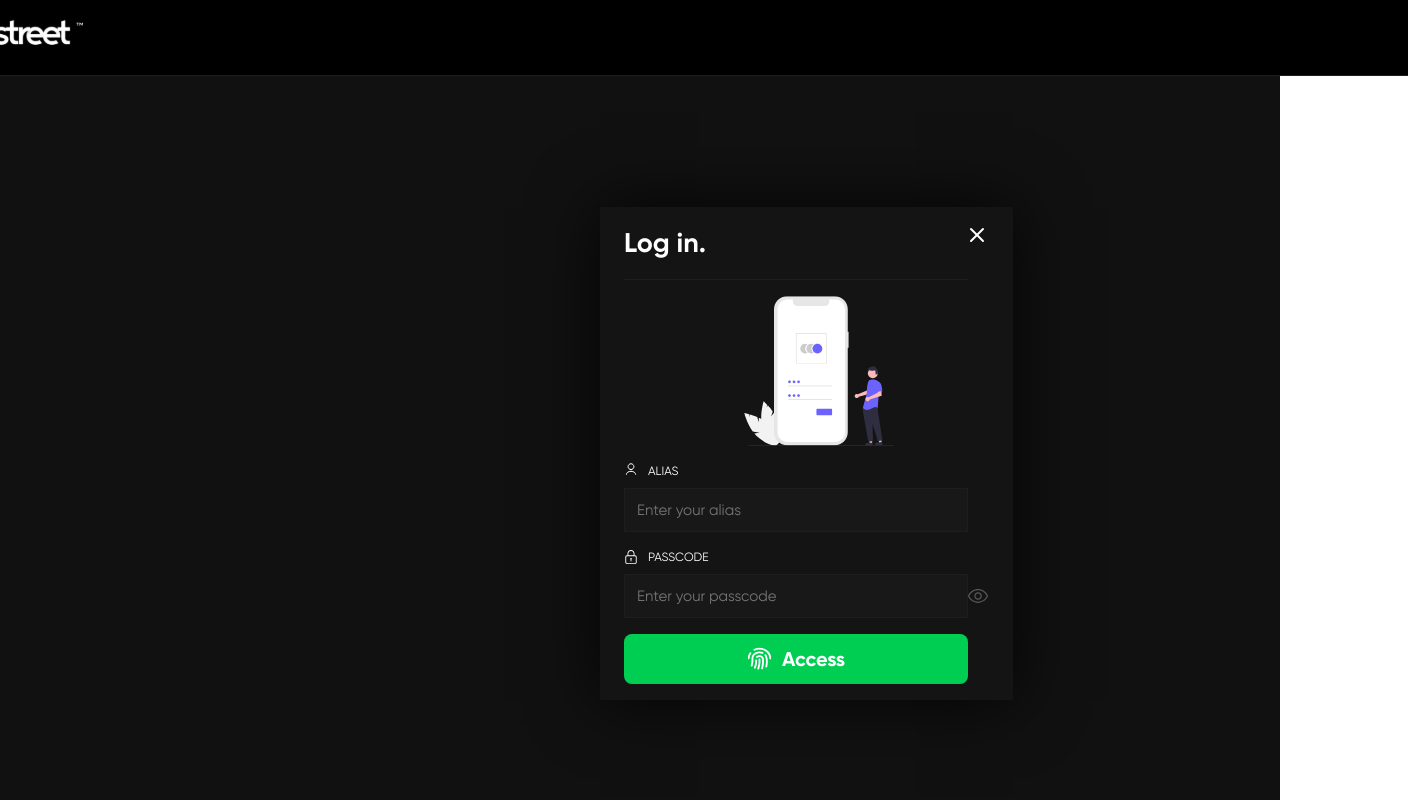
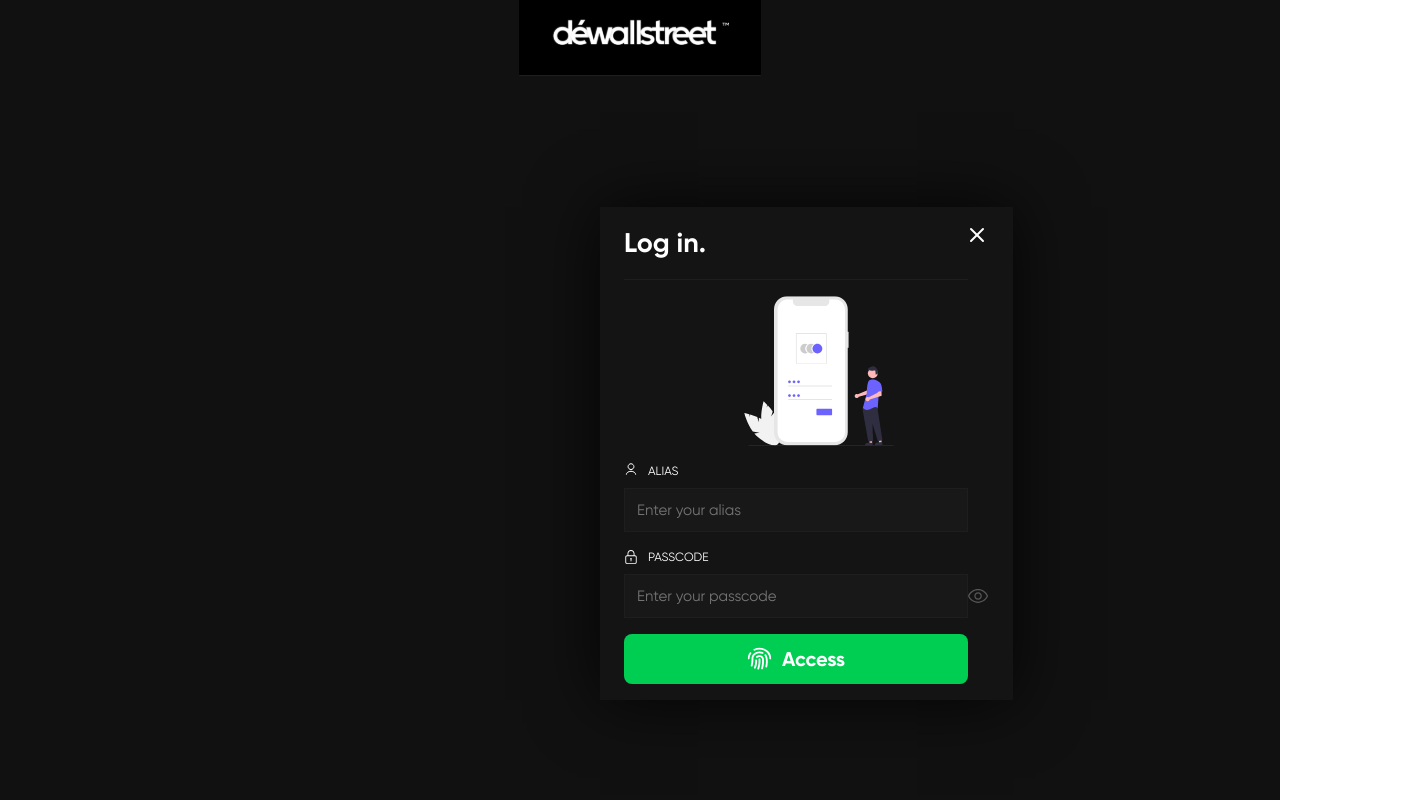
Before and after one commit to chieftain-defutura/Dewallstreet-Timesheet, a React (Vite) app: page / in a window 1280 px wide. Shown: the whole page, 1408 px wide, since content can reach past the window. Built offline with nearby package versions, Linux system fonts and the light colour scheme.

Commit message:
push header

```diff
--- a/src/components/Header/header.css
+++ b/src/components/Header/header.css
@@ -2,6 +2,6 @@
 .header_main {
   background-color: black;
   padding: 12px 32px;
-  width: 1535px;
+
   border-bottom: 1px solid var(--line, #1e1e1e);
 }
```
